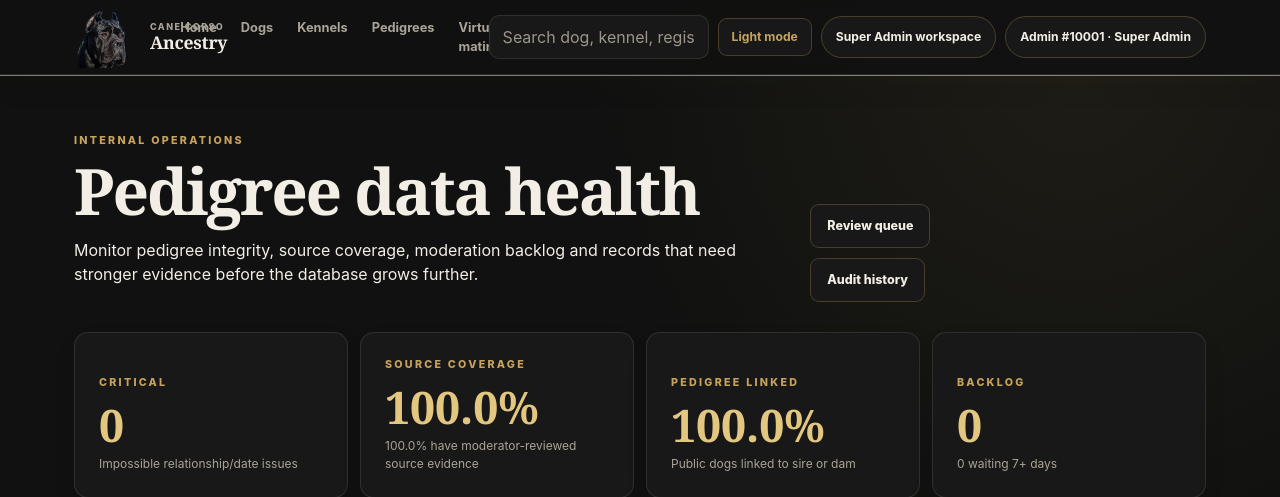
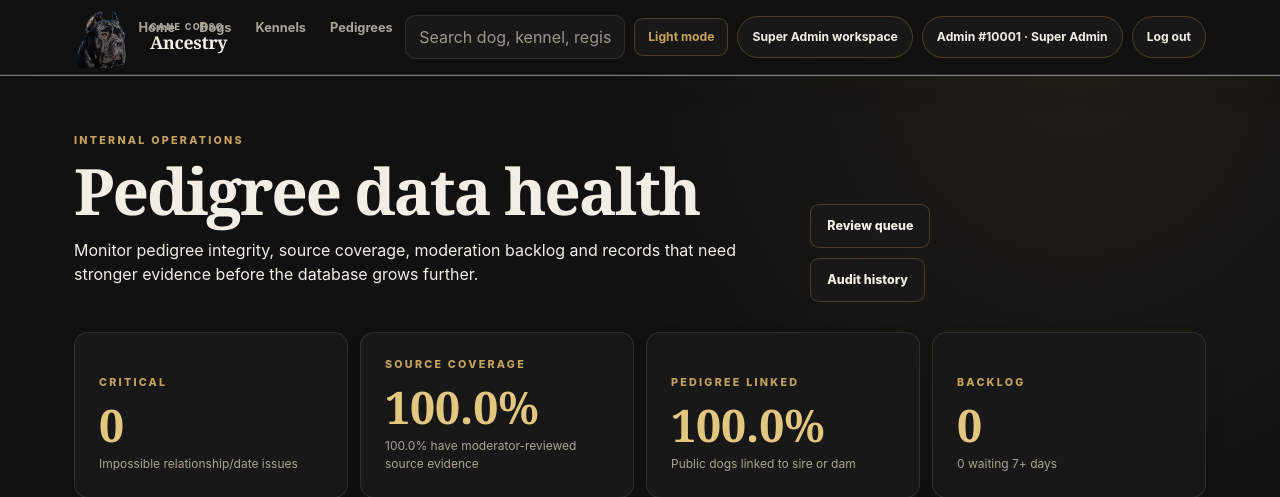
Before and after one commit to eghosa001/canecorsoancestry, a Django app: page /member/moderation/data-health/ in a window 1280 px wide. Shown: the top 497 px of the page. Run offline with Django 5.2, Linux system fonts and the light colour scheme; the visitor is signed in with stand-in values (Sample User, id 1); data comes from the database, SQL or seed files in the repository; data that the repository does not hold is empty.

Commit message:
Add visible logout actions for authenticated navigation

```diff
--- a/templates/base.html
+++ b/templates/base.html
@@ -28,7 +28,7 @@
     })();
   </script>
   <link rel="icon" href="{% static 'core/cane-corso-head-logo-right.svg' %}?v=20261003-headlogo-v46" type="image/svg+xml">
-  <link rel="stylesheet" href="{% static 'core/site.css' %}?v=20261007-final-ux-v75">
+  <link rel="stylesheet" href="{% static 'core/site.css' %}?v=20261007-auth-nav-v76">
   <link rel="stylesheet" href="{% static 'core/premium-polish.css' %}?v=20261007-interaction-v50">
   {% block extra_head %}{% endblock %}
 </head>
@@ -43,7 +43,7 @@
       <div class="header-actions">
         <form class="header-search" action="{% url 'registry:dog-search' %}" method="get"><label class="sr-only" for="header-q">Search dogs</label><input id="header-q" name="q" data-dog-autocomplete placeholder="Search dog, kennel, registration" autocomplete="off"></form>
         <button class="theme-toggle" type="button" data-theme-toggle aria-label="Switch to light mode">Light mode</button>
-        {% if user.is_authenticated %}{% if staff_identity and staff_role %}<a class="account-link" href="{% url 'accounts:moderation' %}">{{ staff_role_label }} workspace</a>{% endif %}<a class="account-link" href="{% url 'dashboard' %}">{% if staff_identity %}{{ account_name }} · {{ staff_role_label }}{% else %}{{ account_name }}{% endif %}</a>{% else %}<a class="account-link" href="{% url 'login' %}">Sign in</a><a class="account-link" href="{% url 'accounts:signup' %}">Join</a>{% endif %}
+        {% if user.is_authenticated %}{% if staff_identity and staff_role %}<a class="account-link" href="{% url 'accounts:moderation' %}">{{ staff_role_label }} workspace</a>{% endif %}<a class="account-link" href="{% url 'dashboard' %}">{% if staff_identity %}{{ account_name }} · {{ staff_role_label }}{% else %}{{ account_name }}{% endif %}</a><form class="logout-form" method="post" action="{% url 'logout' %}">{% csrf_token %}<input type="hidden" name="next" value="{% url 'home' %}"><button class="account-link logout-button" type="submit">Log out</button></form>{% else %}<a class="account-link" href="{% url 'login' %}">Sign in</a><a class="account-link" href="{% url 'accounts:signup' %}">Join</a>{% endif %}
       </div>
       <button class="theme-toggle mobile-header-theme" type="button" data-theme-toggle aria-label="Switch to light mode">Light</button>
       <details class="mobile-nav">
@@ -67,6 +67,11 @@
             {% if user.is_authenticated %}
               {% if staff_identity and staff_role %}<a href="{% url 'accounts:moderation' %}">{{ staff_role_label }} workspace</a>{% endif %}
               <a class="mobile-account-primary" href="{% url 'dashboard' %}">{% if staff_identity %}Staff account · {{ account_name }}{% else %}My account · {{ account_name }}{% endif %}</a>
+              <form class="mobile-logout-form" method="post" action="{% url 'logout' %}">
+                {% csrf_token %}
+                <input type="hidden" name="next" value="{% url 'home' %}">
+                <button type="submit">Log out</button>
+              </form>
             {% else %}
               <a href="{% url 'login' %}">Sign in</a>
               <a class="mobile-account-primary" href="{% url 'accounts:signup' %}">Join</a>
```
